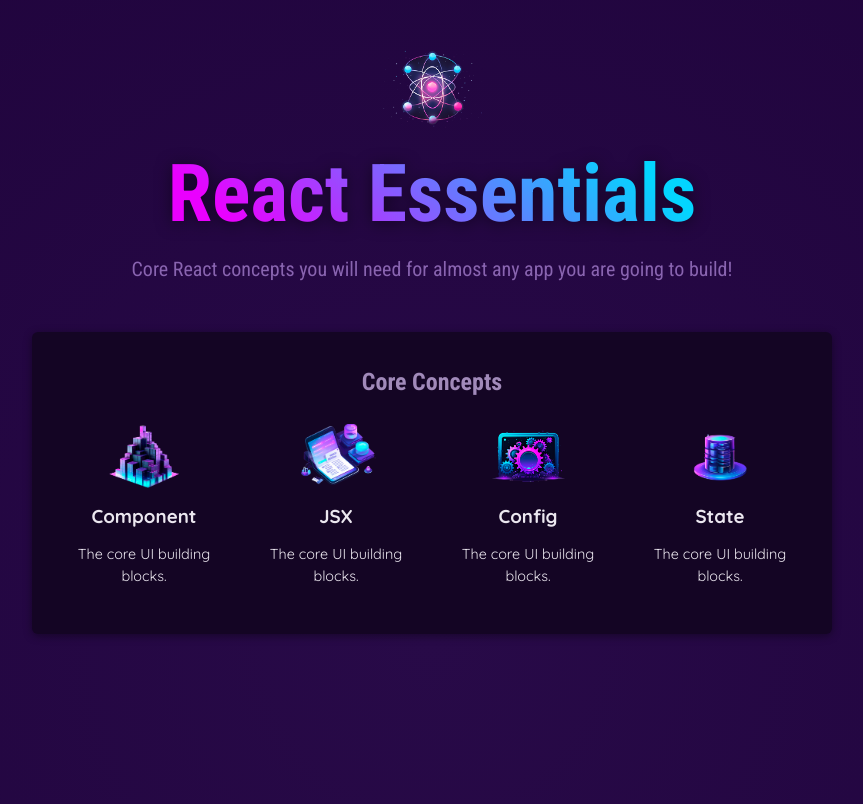
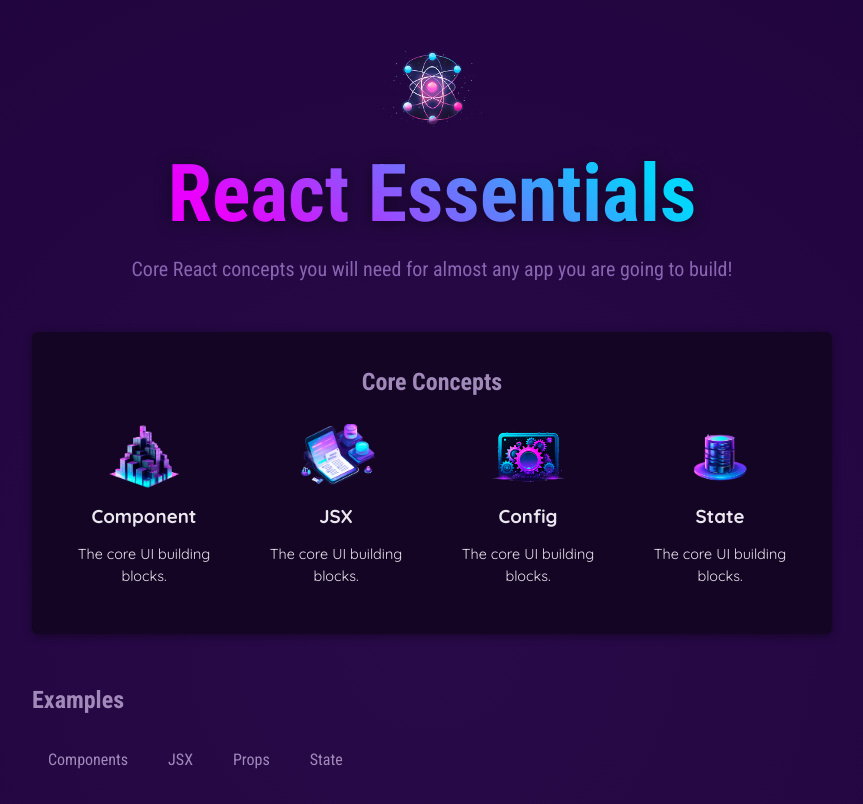
Before and after one commit to jiaakmal/React-practice-projects, a React (Vite) app in the folder 01-starting-project/: page / in a window 1280 px wide. Shown: the top 804 px of the page, without its empty margins (208-1071 px from the left). Built offline with nearby package versions, Linux system fonts and the light colour scheme.

Commit message:
adding more component TabButton and updating App.jsx

```diff
--- a/01-starting-project/src/App.jsx
+++ b/01-starting-project/src/App.jsx
@@ -1,6 +1,7 @@
 import CoreConcept from './components/CoreConcepts.jsx';
 import { CORE_CONCEPTS } from './data.js';
 import Header from './components/Header.jsx';
+import TabButton from './components/TabButton.jsx';
 // function CoreConcept(props){
 //   return(
 //     // <li>
@@ -35,6 +36,17 @@
 
         </ul>
         </section>
+
+        <section id="examples">
+          <h2>Examples</h2>
+          <menu>
+            <TabButton label="Components"/>
+            <TabButton label="JSX"/>
+            <TabButton label="Props"/>
+            <TabButton label="State"/>
+          </menu>
+
+        </section>
       </main>
     </div>
     );
--- /dev/null
+++ b/01-starting-project/src/components/TabButton.jsx
@@ -0,0 +1,8 @@
+export default function TabButton({label}){
+     return(
+        <li>
+            <button>{label}</button>
+        </li>
+    );
+
+}
```
